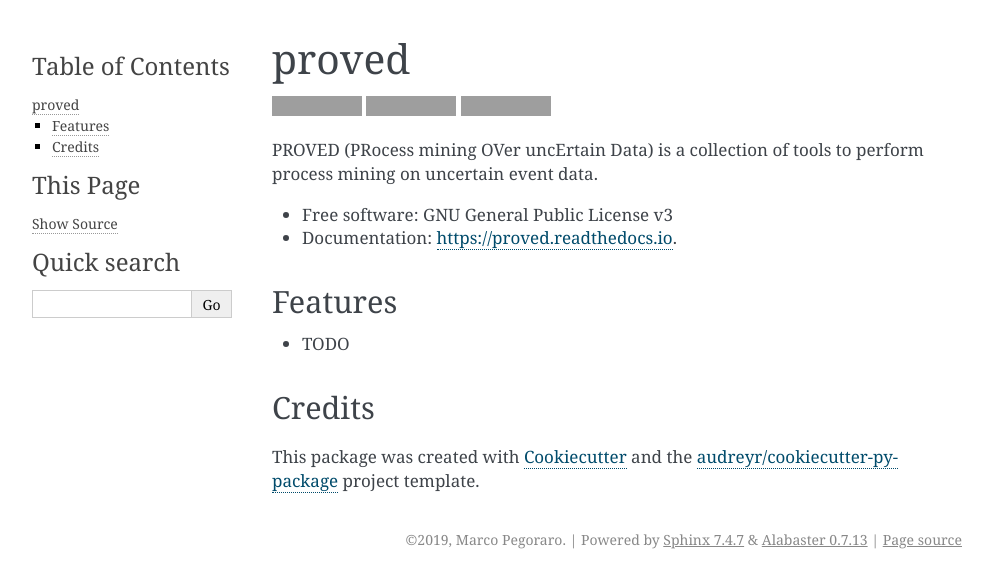
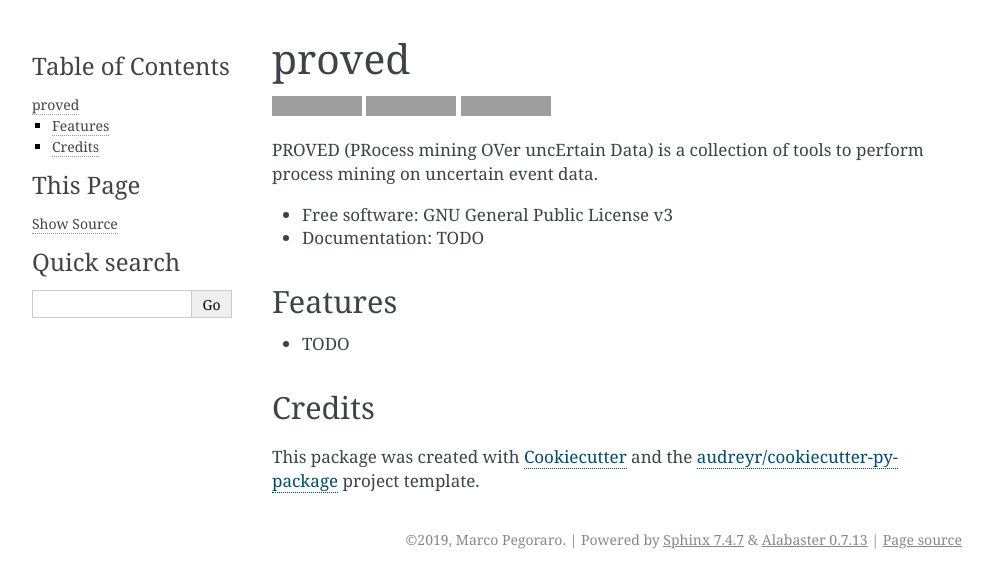
Before and after one commit to proved-py/proved-core, a Sphinx documentation site: the page built from docs/readme.rst, in a window 1280 px wide, cut to the strip 0-588 px from the top of the page. Shown: the whole strip, without its empty margins (148-1141 px from the left). Built offline with Sphinx 7.4.7, drawn with Linux system fonts in a browser that asks for light colours; pages that are not in the unit, such as notebooks, are missing from menus; grey boxes are pictures that could not be loaded.

Commit message:
Added PM4Py requirement and removed additional newlines.

```diff
--- a/README.rst
+++ b/README.rst
@@ -20,7 +20,7 @@
 
 
 * Free software: GNU General Public License v3
-* Documentation: https://proved.readthedocs.io.
+* Documentation: TODO
 
 
 Features
--- a/requirements_dev.txt
+++ b/requirements_dev.txt
@@ -7,3 +7,4 @@
 coverage==4.5.1
 Sphinx==1.8.1
 twine==1.12.1
+pm4py
```
Also changed, not shown: docs/conf.py (line endings or trailing spaces), 1 other file.
